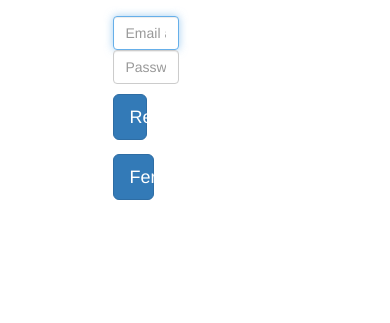
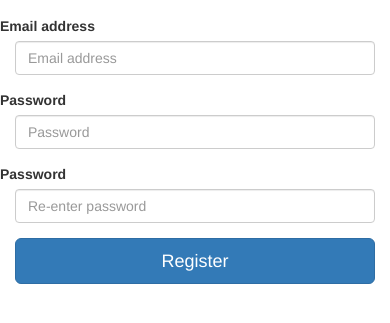
Before and after one commit to DevizaVasile/proiectPCLP3, a PHP site: page /register.php in a window 390 px wide. Shown: the part 54-377 px from the top of the page. Run offline with PHP 8.4, Linux system fonts and the light colour scheme.

Commit message:
Interfata grafica a websiteului a devenit responsive

```diff
--- a/website/nbproject/private/private.xml
+++ b/website/nbproject/private/private.xml
@@ -2,6 +2,9 @@
 <project-private xmlns="http://www.netbeans.org/ns/project-private/1">
     <editor-bookmarks xmlns="http://www.netbeans.org/ns/editor-bookmarks/2" lastBookmarkId="0"/>
     <open-files xmlns="http://www.netbeans.org/ns/projectui-open-files/2">
-        <group/>
+        <group>
+            <file>file:/C:/xampp/htdocs/cantina2/activare.php</file>
+            <file>file:/C:/xampp/htdocs/cantina2/login.php</file>
+        </group>
     </open-files>
 </project-private>
--- a/website/register.php
+++ b/website/register.php
@@ -24,7 +24,7 @@
             $aaa=mail("user@localhost", "Activare cont cantina", $key, $headers);
             if($result)
                 {
-                    $smsg = "Cont creat cu succes, am trimis un mail pe $email cu un cod de activare.";
+                    $smsg = "Cont creat cu succes, am trimis un mail pe $email ce contine codul de activare.";
                 }
              else
                  {
@@ -95,6 +95,7 @@
                     <?php if(isset($_SESSION['username'])){  ?> <li><a href="comanda.php">Comanda acum</a></li><?php } ?>
                     <?php if(isset($_SESSION['username'])){  ?> <li><a href="comenzile_mele.php">Comaenzi active</a></li><?php } ?>
                     <?php if(!isset($_SESSION['username'])){  ?> <li><a href="login.php">Log in</a><?php } ?>
+                    <?php if(!isset($_SESSION['username'])){  ?> <li><a href="activare.php">Activare cont</a><?php } ?>
                     <?php if(isset($_SESSION['username'])){  ?><?php } ?>
                     <?php if(!isset($_SESSION['username'])){  ?> <li><a href="register.php">Inregistrare</a><?php } ?>
                     <li><a href="#">Contact</a></li>
@@ -111,22 +112,45 @@
     <!-- Page Content -->
 
 
-<div class="container" style=" width:50%">
-      <form class="form-signin" method="POST">
-        <label for="inputEmail" class="sr-only">Email address</label>
-        <input type="email" name="email" id="inputEmail" class="form-control" placeholder="Email address" required autofocus style="width:40%">
-        <label for="inputPassword" class="sr-only">Password</label>
-        <input type="password" name="password" id="inputPassword" class="form-control" placeholder="Password" required style="width:40%">
-        <button class="btn btn-lg btn-primary btn-block" type="submit" style="margin-top: 10px;width: 20%;">Register</button>
+<div class="container">
+      <form class="form-signin form-horizontal" method="POST">
+
+          <div class="form-group">
+        <label for="inputEmail">Email address</label>
+              <div class="col-sm-4">
+        <input type="email" name="email" id="inputEmail" class="form-control" placeholder="Email address"   >
+              </div>
+          </div>
+
+          <div class="form-group">
+        <label for="inputPassword">Password</label>
+            <div class="col-sm-4">
+            <input type="password" name="password" id="inputPassword" class="form-control" placeholder="Password" >
+            </div>
+         </div>
+
+          <div class="form-group">
+        <label for="inputPassword">Password</label>
+            <div class="col-sm-4">
+            <input type="password2" name="password2" id="inputPassword2" class="form-control" placeholder="Re-enter password" >
+            </div>
+         </div>
+
+          <div class="form-group col-sm-4">
+          <button class="btn btn-lg btn-primary btn-block" type="submit" >Register</button>
+          </div>
+
       </form>
-    <a href="activare.php" class="btn btn-lg btn-primary btn-block" style="margin-top: 10px;width: 25%;">Fereastra de activare</a>
-</div>
 
 
-      <?php if(isset($smsg)){       ?><div class="alert alert-success" role="alert"> <?php echo $smsg; ?> </div><?php } ?>
+
+
+
+
+      <?php if(isset($smsg)){       ?><div class="alert alert-success" role="alert">  <?php echo $smsg; ?> <a href="activare.php">Click aici pentru activare</a> </div><?php } ?>
       <?php if(isset($fmsg)){       ?><div class="alert alert-danger" role="alert"> <?php echo $fmsg; ?> </div><?php } ?>
       <?php if(isset($wrong_mail)){ ?><div class="alert alert-danger" role="alert"> <?php echo $wrong_mail; ?> </div><?php } ?>
-
+</div>
     <!-- /.container -->
 
     <!-- jQuery Version 1.11.1 -->
```
Also changed, not shown: website/activare.php (+27 -13 lines), website/login.php (+25 -12 lines).
